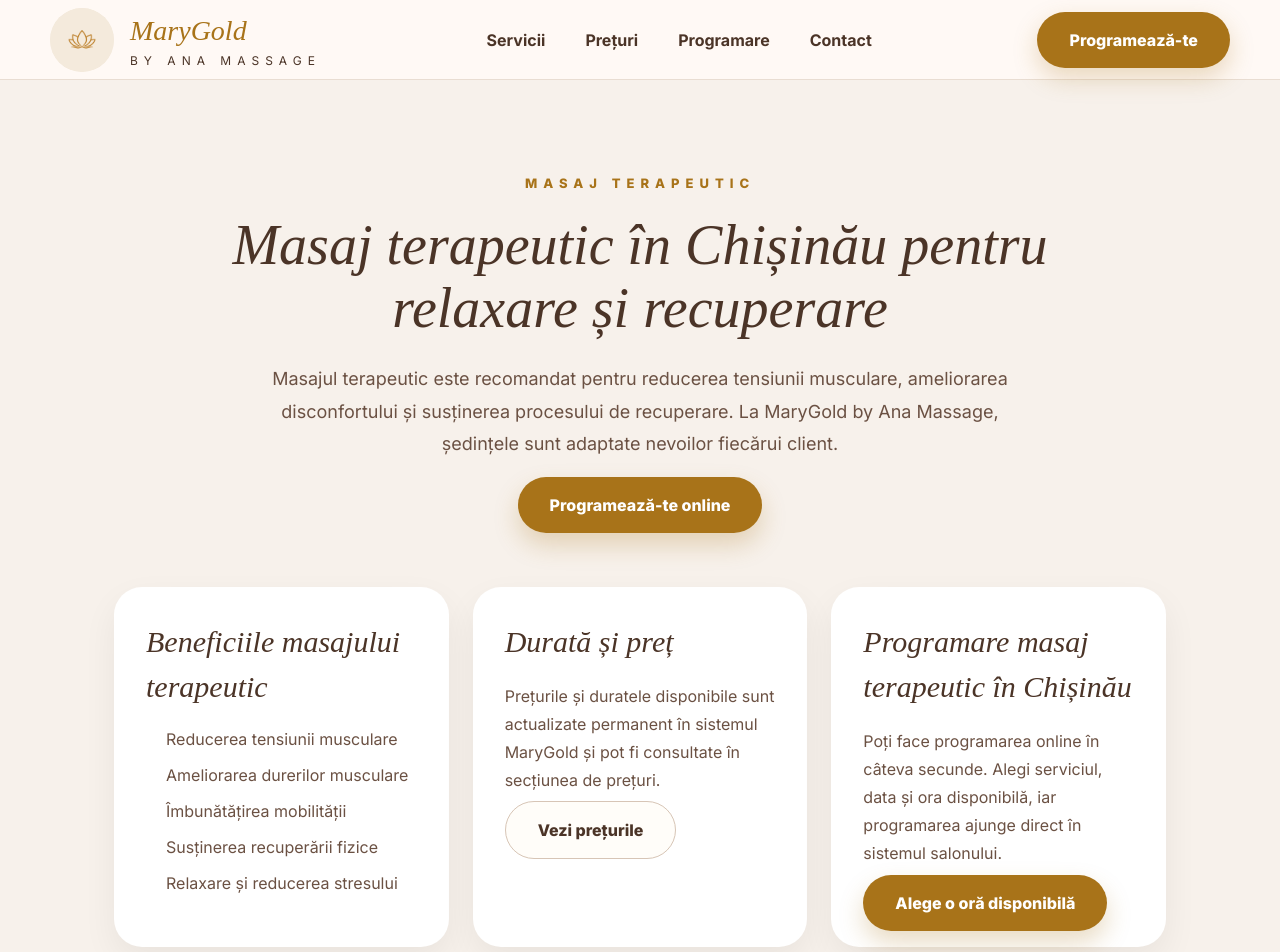
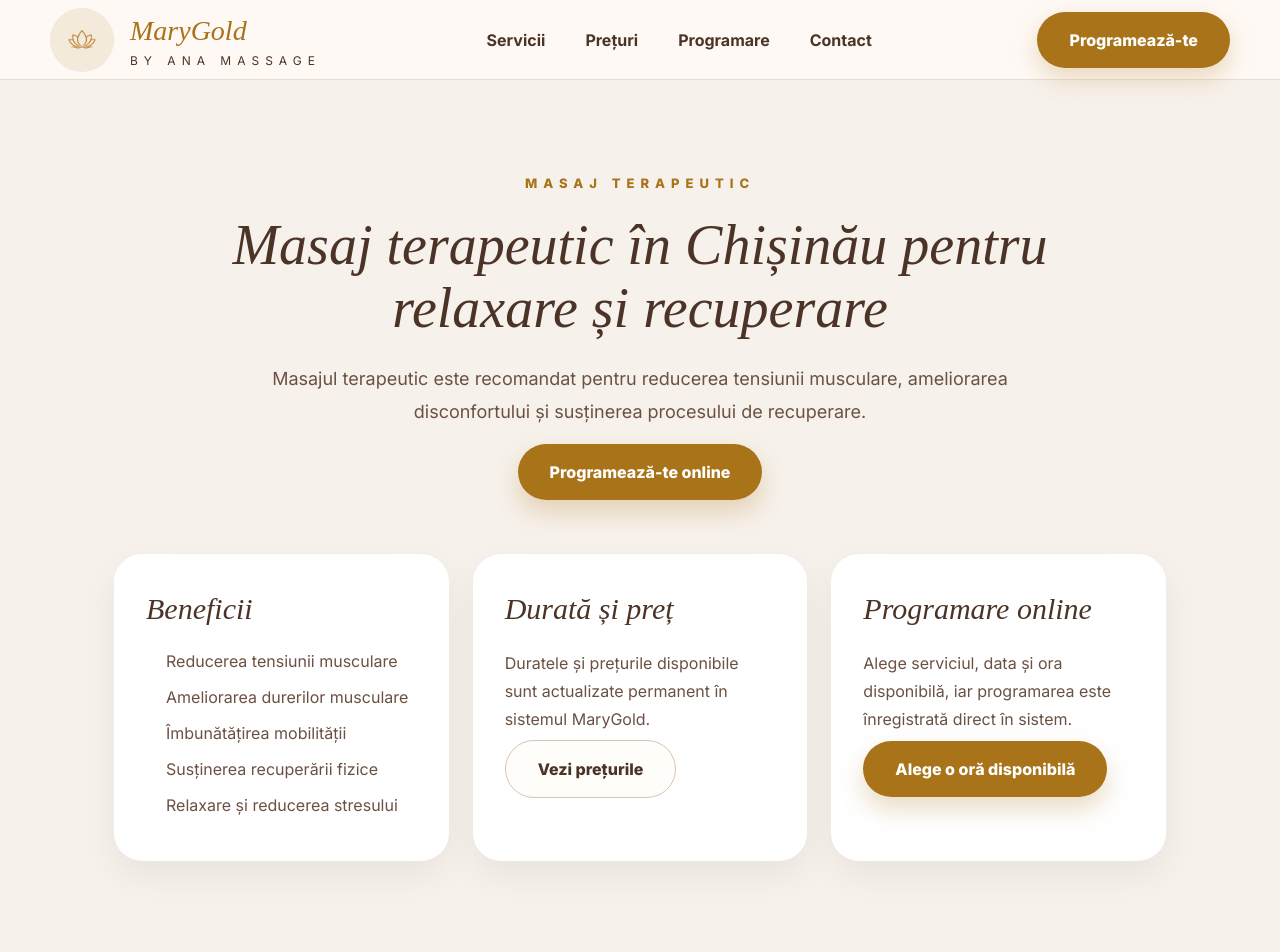
Before and after one commit to Sergiuxg/marygold-web, a React (Vite) app: page /masaj-terapeutic-chisinau in a window 1280 px wide. Shown: the top 952 px of the page. Built offline with nearby package versions, Linux system fonts and the light colour scheme; no server answers; a web font is replaced by a local one.

Commit message:
Add Service structured data

```diff
--- a/src/components/ServiceSeoPage.tsx
+++ b/src/components/ServiceSeoPage.tsx
@@ -53,6 +53,31 @@ function ServiceSeoPage({
           property="og:image"
           content="https://marygold.md/lotus.png"
         />
+
+        <script type="application/ld+json">
+  {JSON.stringify({
+    '@context': 'https://schema.org',
+    '@type': 'Service',
+    name: label,
+    description,
+    url: `https://marygold.md${canonical}`,
+    areaServed: {
+      '@type': 'City',
+      name: 'Chișinău',
+    },
+    provider: {
+      '@type': 'LocalBusiness',
+      name: 'MaryGold by Ana Massage',
+      url: 'https://marygold.md/',
+      telephone: '+37367545494',
+      address: {
+        '@type': 'PostalAddress',
+        addressLocality: 'Chișinău',
+        addressCountry: 'MD',
+      },
+    },
+  })}
+</script>
       </Helmet>
 
       <Header />
--- a/src/pages/MassageTherapeutic.tsx
+++ b/src/pages/MassageTherapeutic.tsx
@@ -1,117 +1,20 @@
-import Header from '../components/Header'
-import Footer from '../components/Footer'
-import { Helmet } from 'react-helmet-async'
+import ServiceSeoPage from '../components/ServiceSeoPage'
 
 function MassageTherapeutic() {
   return (
-    <>
-      <Helmet>
-        <title>
-          Masaj Terapeutic în Chișinău | MaryGold by Ana Massage
-        </title>
-
-        <meta
-          name="description"
-          content="Masaj terapeutic în Chișinău la MaryGold by Ana Massage. Ședințe pentru reducerea tensiunii musculare, relaxare și recuperare. Programează-te online."
-        />
-
-        <link
-          rel="canonical"
-          href="https://marygold.md/masaj-terapeutic-chisinau"
-        />
-
-        <meta
-          property="og:title"
-          content="Masaj Terapeutic în Chișinău | MaryGold by Ana Massage"
-        />
-
-        <meta
-          property="og:description"
-          content="Descoperă masajul terapeutic MaryGold by Ana Massage în Chișinău pentru relaxare, reducerea tensiunii musculare și recuperare."
-        />
-
-        <meta
-          property="og:url"
-          content="https://marygold.md/masaj-terapeutic-chisinau"
-        />
-
-        <meta
-          property="og:type"
-          content="website"
-        />
-
-        <meta
-          property="og:image"
-          content="https://marygold.md/lotus.png"
-        />
-      </Helmet>
-
-      <Header />
-
-      <main className="servicePage">
-        <section className="servicePageHero">
-          <span>MASAJ TERAPEUTIC</span>
-
-          <h1>
-            Masaj terapeutic în Chișinău pentru relaxare și recuperare
-          </h1>
-
-          <p>
-            Masajul terapeutic este recomandat pentru reducerea tensiunii
-            musculare, ameliorarea disconfortului și susținerea procesului de
-            recuperare. La MaryGold by Ana Massage, ședințele sunt adaptate
-            nevoilor fiecărui client.
-          </p>
-
-          <a href="/#booking" className="primaryBtn">
-            Programează-te online
-          </a>
-        </section>
-
-        <section className="servicePageContent">
-          <div className="servicePageCard">
-            <h2>Beneficiile masajului terapeutic</h2>
-
-            <ul>
-              <li>Reducerea tensiunii musculare</li>
-              <li>Ameliorarea durerilor musculare</li>
-              <li>Îmbunătățirea mobilității</li>
-              <li>Susținerea recuperării fizice</li>
-              <li>Relaxare și reducerea stresului</li>
-            </ul>
-          </div>
-
-          <div className="servicePageCard">
-            <h2>Durată și preț</h2>
-
-            <p>
-              Prețurile și duratele disponibile sunt actualizate permanent în
-              sistemul MaryGold și pot fi consultate în secțiunea de prețuri.
-            </p>
-
-            <a href="/#prices" className="secondaryBtn">
-              Vezi prețurile
-            </a>
-          </div>
-
-          <div className="servicePageCard">
-            <h2>Programare masaj terapeutic în Chișinău</h2>
-
-            <p>
-              Poți face programarea online în câteva secunde. Alegi serviciul,
-              data și ora disponibilă, iar programarea ajunge direct în
-              sistemul salonului.
-            </p>
-
-            <a href="/#booking" className="primaryBtn">
-              Alege o oră disponibilă
-            </a>
-          </div>
-        </section>
-      </main>
-
-      <Footer />
-    </>
+    <ServiceSeoPage
+      label="MASAJ TERAPEUTIC"
+      title="Masaj terapeutic în Chișinău pentru relaxare și recuperare"
+      description="Masajul terapeutic este recomandat pentru reducerea tensiunii musculare, ameliorarea disconfortului și susținerea procesului de recuperare."
+      canonical="/masaj-terapeutic-chisinau"
+      benefits={[
+        'Reducerea tensiunii musculare',
+        'Ameliorarea durerilor musculare',
+        'Îmbunătățirea mobilității',
+        'Susținerea recuperării fizice',
+        'Relaxare și reducerea stresului',
+      ]}
+    />
   )
 }
 
```
